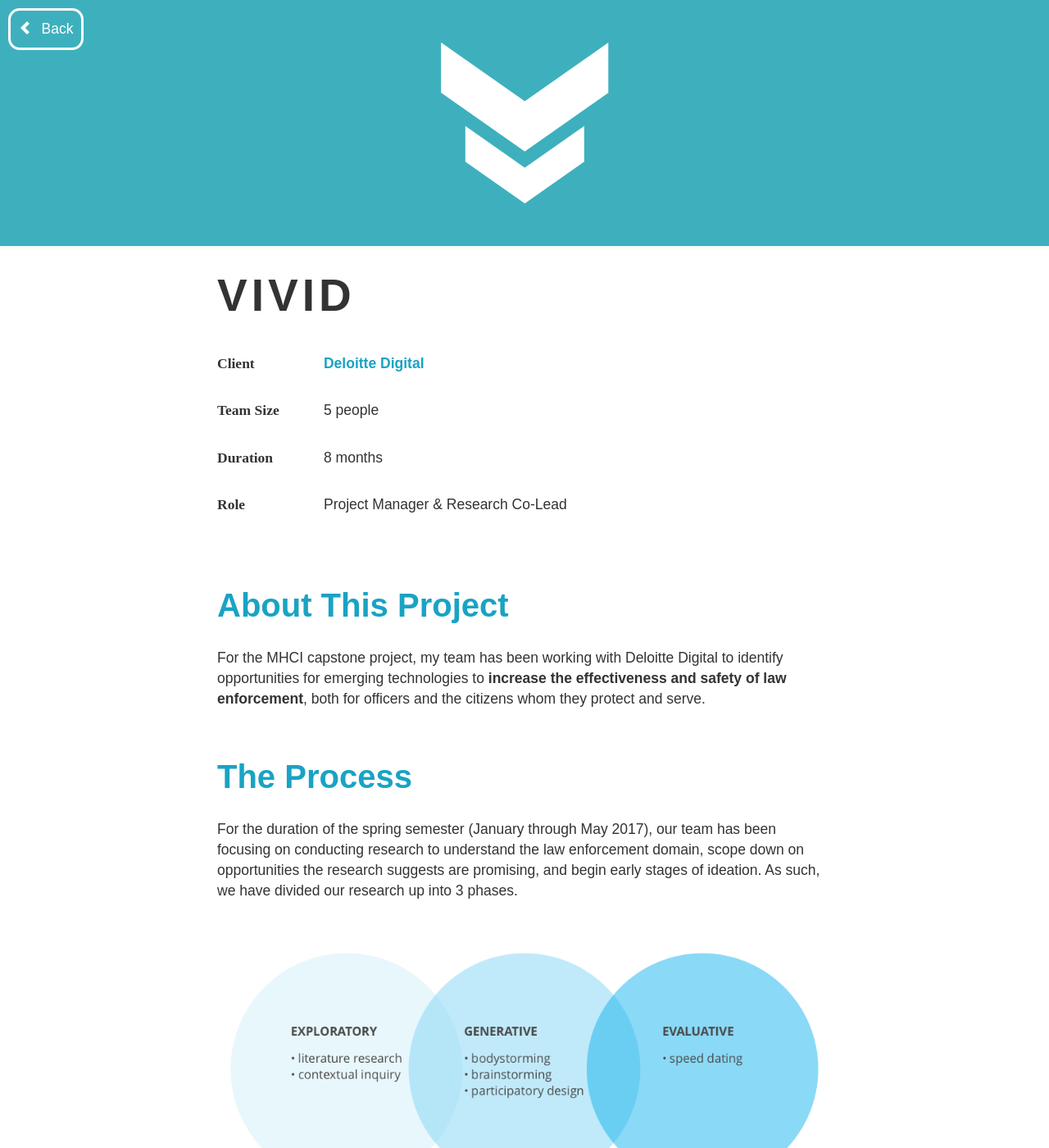
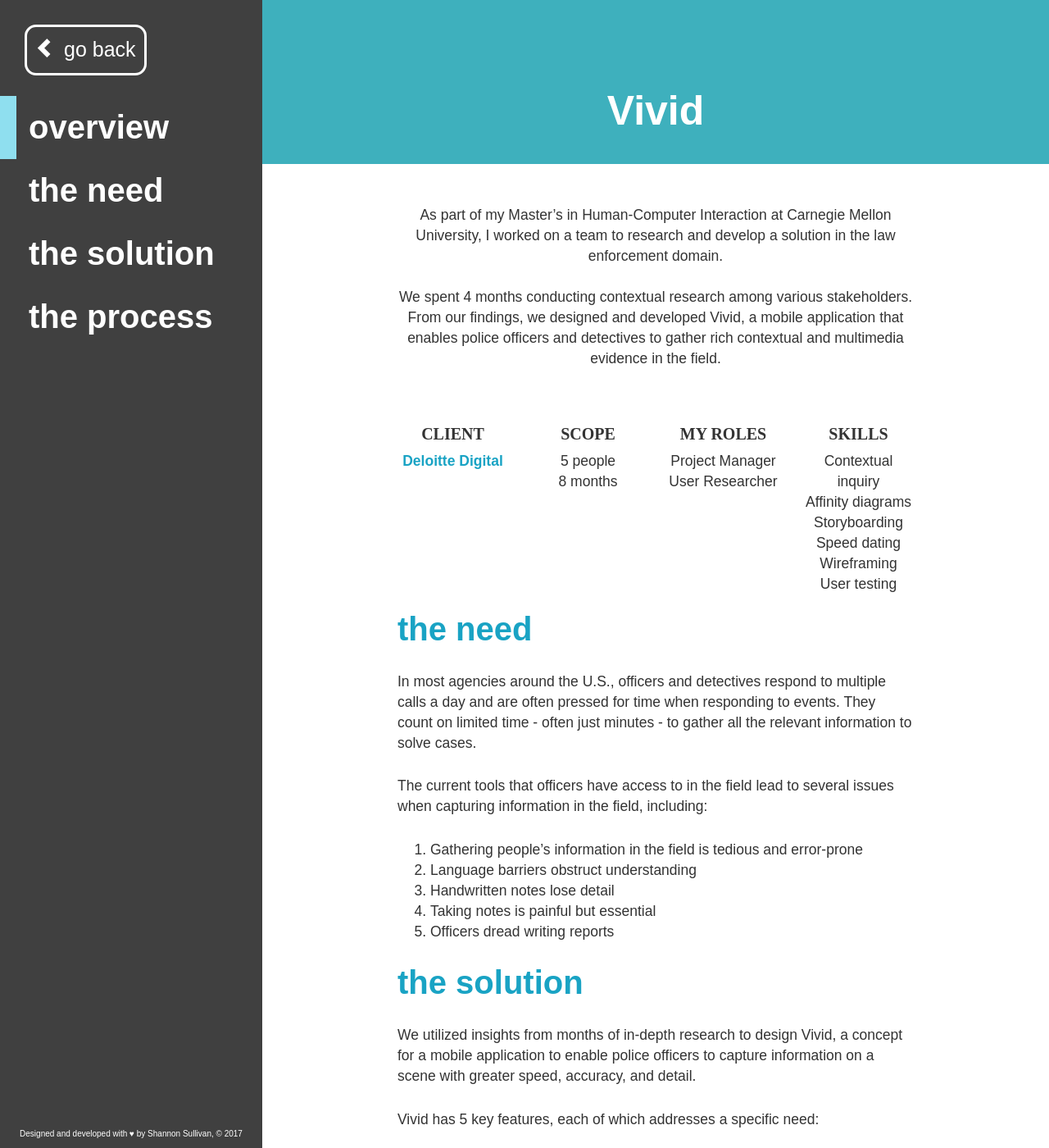
Before and after one commit to shansul26/old_portfolio, a Jekyll site: the page built from _posts/2017-08-01-vivid.md, in a window 1280 px wide and 1400 px high. Shown: the whole window at 82% size. Built offline with Jekyll 4.4.1, drawn with Linux system fonts in a browser that asks for light colours; nearby versions of some CDN libraries; some of the changed text lies outside the part shown.

Commit message:
portfolio redux first pass
- added new layout
- added text content for Vivid
- got rid of files that don't do anything

```diff
--- /dev/null
+++ b/_layouts/portfolio-redux.html
@@ -0,0 +1,92 @@
+<!DOCTYPE html>
+<!--[if lt IE 7]>      <html class="no-js lt-ie9 lt-ie8 lt-ie7"> <![endif]-->
+<!--[if IE 7]>         <html class="no-js lt-ie9 lt-ie8"> <![endif]-->
+<!--[if IE 8]>         <html class="no-js lt-ie9"> <![endif]-->
+<!--[if gt IE 8]><!-->
+<html class="no-js">
+<!--<![endif]-->
+
+{% include head.html %}
+	<body>
+		<!--[if lt IE 8]>
+		<p class="browsehappy">You are using an <strong>outdated</strong> browser. Please <a href="http://browsehappy.com/">upgrade your browser</a> to improve your experience.</p>
+		<![endif]-->
+        <!--<nav id="portfolio-nav" class="navbar navbar-default navbar-fixed-top" style="background:{{page.hero-image-background}}">
+        </nav>-->
+        <div class="full-page container">
+            <div class="row">
+                <nav class="col-xs-12 col-sm-3 col-lg-3 navbar-toggleable-md" id="main-nav">
+                    <!--<div class="container-fluid">-->
+                        <div class="navbar-header">
+                            <button type="button" class="navbar-toggle navbar-left" data-toggle="collapse" data-target="#navbar-main-contents">
+                                <span class="icon-bar"></span>
+                                <span class="icon-bar"></span>
+                                <span class="icon-bar"></span>
+                            </button>
+                        </div>
+                        <div class="navbar-collapse collapse" id="navbar-main-contents">
+                            <ul class="nav">
+                                <li>
+                                    <!--<a href="index.html#projects" class=""></a>-->
+                                    <button class="btn btn-default navbar-btn" id="back-button" onclick="location.href=&quot;index.html#projects&quot;"><span class="glyphicon glyphicon-chevron-left" aria-hidden="true" style="padding-right: 10px;"></span>go back</button>
+                                </li>
+                                <li><a href="#overview">overview</a></li>
+                                <li><a href="#need">the need</a></li>
+                                <li><a href="#solution">the solution</a></li>
+                                <li><a href="#process">the process</a></li>
+                            </ul>
+                            <div id="bottom-nav-content" class="hidden-xs">
+                                <div class="fine-print">Designed and developed with &hearts; by Shannon Sullivan, &copy; 2017</div>
+                            </div>
+                        </div>
+                    <!--</div>-->
+                </nav>
+                <div class="col-sm-3 col-lg-3">
+                </div>
+                <div class="col-sm-9 col-lg-9" id="main-content" style="padding:unset;">
+                    <div id="overview">
+                        <div class="portfolio-hero" style="background:{{page.hero-image-background}};"><span>{{page.title}}</span></div>
+                        <div class="row">
+                            <div class="col-xs-10 col-xs-offset-1 col-lg-8 col-lg-offset-2">
+                                <p class="centered-text">{{page.overview}}</p>
+                                <!-- TODO: insert overview image -->
+                                <div class="row" id="overview-details">
+                                    <div class="col-xs-12 col-sm-6 col-md-3">
+                                        <h3>CLIENT</h3>
+                                        <p>{{page.client}}</p>
+                                    </div>
+
+                                    <div class="col-xs-12 col-sm-6 col-md-3">
+                                        <h3>SCOPE</h3>
+                                        {% for point in page.scope %}
+                                        <p>{{point.text}}</p>
+                                        {% endfor %}
+                                    </div>
+
+                                    <div class="col-xs-12 col-sm-6 col-md-3">
+                                        <h3>MY ROLES</h3>
+                                        {% for role in page.roles %}
+                                        <p>{{role.text}}</p>
+                                        {% endfor %}
+                                    </div>
+
+                                    <div class="col-xs-12 col-sm-6 col-md-3">
+                                        <h3>SKILLS</h3>
+                                        {% for skill in page.skills %}
+                                        <p>{{skill.text}}</p>
+                                        {% endfor %}
+                                    </div>
+                                </div>
+                                {{content}}
+                            </div>
+                        </div>
+                    </div>
+                </div>
+            </div>
+
+        </div>
+
+	</body>
+</html>
+
+{% include footer.html %}
--- a/_posts/2017-03-17-vivid.md
+++ /dev/null
@@ -1,25 +0,0 @@
----
-title: Vivid
-summary: MHCI capstone project applying emerging technologies to law enforcement. (IN PROGRESS)
-layout: portfolio
-client: <a href="http://www.deloittedigital.com/">Deloitte Digital</a>
-team: 5 people
-duration: 8 months
-role: Project Manager & Research Co-Lead
-hero-image-path: "/img/Themis/logo_w.png"
-hero-image-background: "#3EB0BD"
----
-
-<!--<h3>About the Client</h3>
-<p>Deloitte Digital is a globally located digital consulting firm that works with a broad spectrum of clients, including various law enforcement agencies in the Unites States government.</p>-->
-
-<h2>About This Project</h2>
-<p>For the MHCI capstone project, my team has been working with Deloitte Digital to identify opportunities for emerging technologies to <b>increase the effectiveness and safety of law enforcement</b>, both for officers and the citizens whom they protect and serve.</p>
-
-<h2>The Process</h2>
-<p>For the duration of the spring semester (January through May 2017), our team has been focusing on conducting research to understand the law enforcement domain, scope down on opportunities the research suggests are promising, and begin early stages of ideation. As such, we have divided our research up into 3 phases.</p>
-<img class="portfolio-img" src="../img/Themis/Spring-Research-Process.png">
-<p>As project manager and research co-lead, my role on the team has been focused both on ensuring that our research progresses in the right direction at a reasonable pace, communicating insights to our client and other stakeholders, and going out into the field interviewing various participants.</p>
-
-<h2>In Progress – Come Back Soon!</h2>
-<p>This project is still a work in progress. Come back to see more insights from our research and even possibly some early prototypes.</p>
--- /dev/null
+++ b/_posts/2017-08-01-vivid.md
@@ -0,0 +1,204 @@
+---
+title: Vivid
+summary: MHCI capstone project applying emerging technologies to law enforcement. (IN PROGRESS)
+layout: portfolio-redux
+client: <a href="http://www.deloittedigital.com/">Deloitte Digital</a>
+hero-image-path: "/img/Vivid/logo_w.png"
+hero-image-background: "#3EB0BD"
+overview: As part of my Master’s in Human-Computer Interaction at Carnegie Mellon University, I worked on a team to research and develop a solution in the law enforcement domain.<br/><br/>We spent 4 months conducting contextual research among various stakeholders. From our findings, we designed and developed Vivid, a mobile application that enables police officers and detectives to gather rich contextual and multimedia evidence in the field.
+scope :
+    - text: 5 people
+    - text: 8 months
+roles:
+    - text: Project Manager
+    - text: User Researcher
+skills:
+    - text: Contextual inquiry
+    - text: Affinity diagrams
+    - text: Storyboarding
+    - text: Speed dating
+    - text: Wireframing
+    - text: User testing
+---
+
+
+<!--team: 5 people
+duration: 8 months
+role: Project Manager & Research Co-Lead-->
+
+<!--<h3>About the Client</h3>
+<p>Deloitte Digital is a globally located digital consulting firm that works with a broad spectrum of clients, including various law enforcement agencies in the Unites States government.</p>-->
+
+
+<div id="need">
+    <h2>the need</h2>
+    <p>In most agencies around the U.S., officers and detectives respond to multiple calls a day and are often pressed for time when responding to events. They count on limited time - often just minutes - to gather all the relevant information to solve cases.</p>
+    <p>The current tools that officers have access to in the field lead to several issues when capturing information in the field, including:</p>
+    <ol>
+        <li>Gathering people’s information in the field is tedious and error-prone</li>
+        <li>Language barriers obstruct understanding</li>
+        <li>Handwritten notes lose detail</li>
+        <li>Taking notes is painful but essential</li>
+        <li>Officers dread writing reports</li>
+    </ol>
+</div>
+
+<div id="solution">
+    <h2>the solution</h2>
+    <p>We utilized insights from months of in-depth research to design Vivid, a concept for a mobile application to enable police officers to capture information on a scene with greater speed, accuracy, and detail.</p>
+    <p>Vivid has 5 key features, each of which addresses a specific need:</p>
+    <ol>
+        <li>Collect witness and victim information by scanning important documents</li>
+        <li>Support interactions with non-English speakers</li>
+        <li>Capture scene details as multimedia information</li>
+        <li>Take notes digitally</li>
+        <li>Speed up reporting process</li>
+    </ol>
+    <p>Go <a href="http://mhci2.andrew.cmu.edu/solution.html">here</a> to see how each feature works.</p>
+</div>
+
+<div id="process">
+    <h2>the process</h2>
+    <p>We spent 4 months applying user-centered design principles to understand the domain of law enforcement and identify opportunities. We applied our research insights to prototype and iteratively test concepts.</p>
+    <div id="project-kickoff">
+        <h3>Project Kickoff</h3>
+        <p>At the beginning of our project, we met with our client to understand what they already know about law enforcement and identify interesting opportunities to focus on.</p>
+        <div class="portfolio-img-group">
+            <div class="portfolio-img-placeholder"></div>
+            <p class="centered-text">We conducted various exercises with the client, including question storming, stakeholder mapping, and territory mapping.</p>
+        </div>
+        <div class="portfolio-img-group">
+            <div class="portfolio-img-placeholder"></div>
+            <p class="centered-text">We used <b>question storming</b> to identify what both the team and the client were interested in learning about law enforcement.</p>
+        </div>
+        <div class="portfolio-img-group">
+            <div class="portfolio-img-placeholder"></div>
+            <p class="centered-text">We used <b>stakeholder mapping</b> and <b>territory mapping</b> to share our existing knowledge of the law enforcement domain and identify gaps in knowledge.</p>
+        </div>
+    </div>
+    <div id="scope-definition">
+        <h3>Scope Definition</h3>
+        <p>Based off of what we learned from our kickoff meeting, we identified two key themes for our initial research: understanding how law enforcement operates in the field and interacts with members of the public.</p>
+        <p>We used these two themes to define the hunt statement to guide our initial research.</p>
+        <div class="text-artifact">
+            <h4 class="centered-text">HUNT STATEMENT</h4>
+            <p class="centered-text">We are going to research the day in the life of a police officer, focusing on touchpoints with members of the public, so that we can identify opportunities to improve law enforcements’ effectiveness and make situations safer for officers and citizens alike.</p>
+        </div>
+    </div>
+    <div id="interviews">
+        <h3>Interviews & Interpretation</h3>
+        <p>To understand how law enforcement operates today, we interviewed a broad range of stakeholders, including  police, emergency responders, and members of the public.</p>
+        <div class="text-artifact">
+            <h4 class="centered-text">PARTICIPANTS OVERVIEW</h4>
+            <p class="centered-text">We are going to research the day in the life of a police officer, focusing on touchpoints with members of the public, so that we can identify opportunities to improve law enforcements’ effectiveness and make situations safer for officers and citizens alike.</p>
+        </div>
+        <div class="portfolio-img-group">
+            <div class="portfolio-img-placeholder"></div>
+            <p class="centered-text">We <b>interviewed</b> participants <b>in the context of their work environment</b> to better understand their attitudes and behaviors.</p>
+        </div>
+        <div class="portfolio-img-group">
+            <div class="portfolio-img-placeholder"></div>
+            <p class="centered-text">We used the <b>rose-bud-thorn</b> method to draw out important insights from each interview.</p>
+        </div>
+        <div class="portfolio-img-group">
+            <div class="portfolio-img-placeholder"></div>
+            <p class="centered-text">In order to identify common themes from our interviews and literature research, we created an <b>affinity wall</b>.</p>
+        </div>
+        <div class="portfolio-img-group">
+            <div class="portfolio-img-placeholder"></div>
+            <p class="centered-text">We brainstormed several more specific design directions based off of the overarching themes from our affinity wall.</p>
+        </div>
+    </div>
+    <div id="insights">
+        <h3>Insights & Opportunities</h3>
+        <p>We compiled the key research insights and design opportunities from our research and presented them to our client.</p>
+        <div class="text-artifact">
+            <h4 class="centered-text">INSIGHTS</h4>
+            <h5>1 – Reliance on community relationship</h5>
+            <p>Increased transparency from law enforcement could help communities gain a better understanding of the police and build trust and rapport.</p>
+            <h5>2 – Influence of social media</h5>
+            <p>While social media can be a valuable information source and platform to strengthen connections with the community, it has also increased public scrutiny of police.</p>
+            <h5>3 – Necessity of soft skills</h5>
+            <p>Officers regularly rely on their soft skills to comfort victims, collect information, and de-escalate intense situations. However, police training does not focus on developing these essential skills.</p>
+            <h5>4 – Inefficiencies of field technology</h5>
+            <p>Officers need quick access to reliable information in order to accurately appraise situations and make split-second decisions. Unreliable information, in- efficient communication channels, and cumbersome tools can make fieldwork difficult and dangerous.</p>
+
+        </div>
+        <div class="text-artifact">
+            <h4 class="centered-text">OPPORTUNITIES</h4>
+            <h5>1 – Community Rapport</h5>
+            <p>Law enforcement relies heavily on the support and cooperation of local communities to effectively perform their duties. Members of the community provide information to help law enforcement solve cases and they help law enforcement devise solutions to local crime and disorder problems.<br/>Public trust in law enforcement is recovering from an all-time low in 2015 and as a result, officers have difficulty getting members of the community to trust and work with them. This makes us wonder: <b>how might we design a solution to improve rapport between law enforcement and local communities?</b></p>
+            <h5>2 – Field Work</h5>
+            <p>A significant amount of law enforcement work occurs out in the field – patrolling local areas, interacting with the community, interviewing witnesses, and tracking down leads. This work in the field requires officers to make split-second decisions in unpredictable situations, which can escalate dangerously for both officers and members of the public. This made us wonder: <b>how might we better support law enforcement officers in the field to improve safety and effectiveness?</b></p>
+        </div>
+    </div>
+    <div id="visioning">
+        <h3>Visioning Session</h3>
+        <p>After presenting our research findings to our client, we conducted a visioning session to kick off our prototyping phase.</p>
+        <div class="portfolio-img-group">
+            <div class="portfolio-img-placeholder"></div>
+            <p class="centered-text">We split out into two groups, each brainstorming ideas around a different design direction.</p>
+        </div>
+        <div class="portfolio-img-group">
+            <div class="portfolio-img-placeholder"></div>
+            <p class="centered-text">We shared the ideas from each group and voted on the ones that are the most desirable, feasible, wild, and dystopian.</p>
+        </div>
+    </div>
+    <div id="storyboarding">
+        <h3>Storyboarding & Speed Dating</h3>
+        <p>Having generated a wide range of designs around our two design directions, our next step was to find which ones resonated most both with law enforcement and members of the public.</p>
+        <div class="portfolio-img-group">
+            <div class="portfolio-img-placeholder"></div>
+            <p class="centered-text">We conducted <b>speed dating</b> sessions with both members of the public and law enforcement to identify ideas that were desirable for both.</p>
+        </div>
+        <div class="portfolio-img-group">
+            <div class="portfolio-img-placeholder"></div>
+            <p class="centered-text">The idea of being able to <b>capture case information</b> in a <b>collaborative digital format</b> strongly resonated with both federal and local law enforcement.</p>
+        </div>
+    </div>
+    <div id="ride-alongs">
+        <h3>Ride-Alongs</h3>
+        <p>To get a better understanding of how law enforcement captures information on the scene today, we participated in ride-alongs with the Pittsburgh Police.</p>
+        <div class="portfolio-img-group">
+            <div class="portfolio-img-placeholder"></div>
+            <p class="centered-text">Officers spend a significant amount of time filling out paperwork for incidents. This requires them to fill out information they have already recorded in their notebooks.</p>
+        </div>
+        <div class="portfolio-img-group">
+            <div class="portfolio-img-placeholder"></div>
+            <p class="centered-text">Most officers we observed used a small notepad to capture information on the scene.</p>
+        </div>
+        <div class="portfolio-img-group">
+            <div class="portfolio-img-placeholder"></div>
+            <p class="centered-text">Fun fact: I spent 15 hours riding along with patrol officers across 2 different policing zones in Pittsburgh. I also got to eat Mexican food with patrol officers… twice.</p>
+        </div>
+    </div>
+    <div id="design-principles">
+        <h3>Guiding Design Principles</h3>
+        <p>Based on all of the research and feedback we received, we developed five principles to guide the design of our application (or any other application for law enforcement).</p>
+        <div class="text-artifact">
+            <h4 class="centered-text">A SOLUTION FOR POLICE SHOULD…</h4>
+            <h5>1 – Support maximum flexibility</h5>
+            <p>Officers have highly variable approaches and techniques for capturing information at a scene. To be successfully adopted, a solution should enable officers to capture information in a way that makes sense to them.</p>
+            <h5>2 – Continue to support the current way of working</h5>
+            <p>Officers already have their techniques and methods for capturing and remembering scene information. For a solution to be successful, it should enable officers to do the same things they can do today (e.g. write down information).</p>
+            <h5>3 – Prioritize speed and simplicity</h5>
+            <p>When officers arrive at the scene, they need to quickly collect information in a highly chaotic environment. A solution should enable them to capture better information without distracting them.</p>
+            <h5>4 – Support mobility and portability</h5>
+            <p>Because situations that they respond to are unpredictable and could escalate dangerously, officers need gear that enables them to be mobile and have their hands free. We chose to make Vivid a mobile application for this reason: phones are small and as easy to carry around as a notepad.</p>
+            <h5>5 – Be durable</h5>
+            <p>Both the hardware and software should be robust. For hardware, this means that it should not break if an officer suddenly needs to drop it. For software, this means that it should have redundancies in place to prevent errors or information loss.</p>
+        </div>
+    </div>
+    <div id="design-iterations">
+        <h3>Design Iterations & Validation</h3>
+        <p>In parallel with our summer research, we designed and prototyped a mobile information capture system.</p>
+        <div class="portfolio-img-group">
+            <div class="portfolio-img-placeholder"></div>
+            <p class="centered-text">We went from low-fidelity wireframes all the way to a high-fidelity prototype.</p>
+        </div>
+        <div class="portfolio-img-group">
+            <div class="portfolio-img-placeholder"></div>
+            <p class="centered-text">We tested with both patrol officers and detectives. Detectives saw value in the collaborative features while patrol officers emphasized the need for quick access to features.</p>
+        </div>
+    </div>
+</div>
--- a/css/app.scss
+++ b/css/app.scss
@@ -70,6 +70,8 @@ body {
     height: 100vh;
     width: 100vw;
     background-color: $white;
+    //padding: none;
+    //margin: none;
 }
 
 #cover-page {
@@ -610,6 +612,44 @@ h4 {
     margin-top: 0.5rem;
 }
 
+.portfolio-hero {
+    height: 20rem;
+    text-align: center;
+    margin-bottom: 5rem;
+}
+
+.portfolio-hero > span {
+    position: relative;
+    top: 10rem;
+    font-size: 5rem;
+    color: $white;
+
+}
+
+.centered-text, #overview-details > div > h3,  #overview-details > div > p{
+    text-align:center;
+}
+
+#overview-details > div > p {
+    margin-bottom: 0rem;
+}
+
+.portfolio-img-placeholder {
+    height: 40rem;
+    width:50rem;
+    position: relative;
+    margin: 0 auto;
+    background: $secondary-blue;
+    margin-bottom: 2rem;
+}
+
+.portfolio-img-group {
+    margin-top: 6rem;
+}
+
+
+//this is obsolete with new design
+//TODO: get rid of this
 .portfolio-nav-hero {
     display: flex;
     height: 300px;
@@ -636,8 +676,8 @@ h4 {
     transition: all .35s;
 }
 
-
-#portfolio-nav > button {
+//#portfolio-nav > button is legacy. when I switch over to the new style, this should not be necessary
+#portfolio-nav > button,  #back-button{
     font-family: sofia-pro-condensed, sans-serif !important;
     font-style: normal;
     font-weight: 300;
@@ -660,7 +700,32 @@ h4 {
 
 }
 
-#portfolio-nav > button:hover {
+#back-button{
+    font-family: sofia-pro, sans-serif !important;
+    font-style: normal;
+    font-weight: 300;
+    font-size: 2.5rem;
+    color: $white;
+
+    border: 3px !important;
+    border-style: solid !important;
+    border-color: $white !important;
+    background-color: transparent;
+
+    padding: 10px;
+
+    -moz-border-radius: 14px;
+	-webkit-border-radius: 14px;
+	border-radius: 14px;
+
+    position: relative;
+    display: inline;
+    margin-top: 3rem;
+    margin-bottom: 2.5rem;
+
+}
+
+#portfolio-nav > button:hover, #back-button:hover{
     background-color: $white !important;
     color: $text-gray;
 }
```
Also changed, not shown: img/Themis/Logo-with-background.png (deleted), img/Themis/Logo.png (deleted), img/Themis/Spring-Research-Process.png (deleted), img/Vivid/camera1@2x_iphone6_spacegrey_portrait.png (added), img/Vivid/logo_w.png (renamed from img/Themis/logo_w.png), img/Vivid/person1@2x_iphone6_spacegrey_portrait.png (added).
